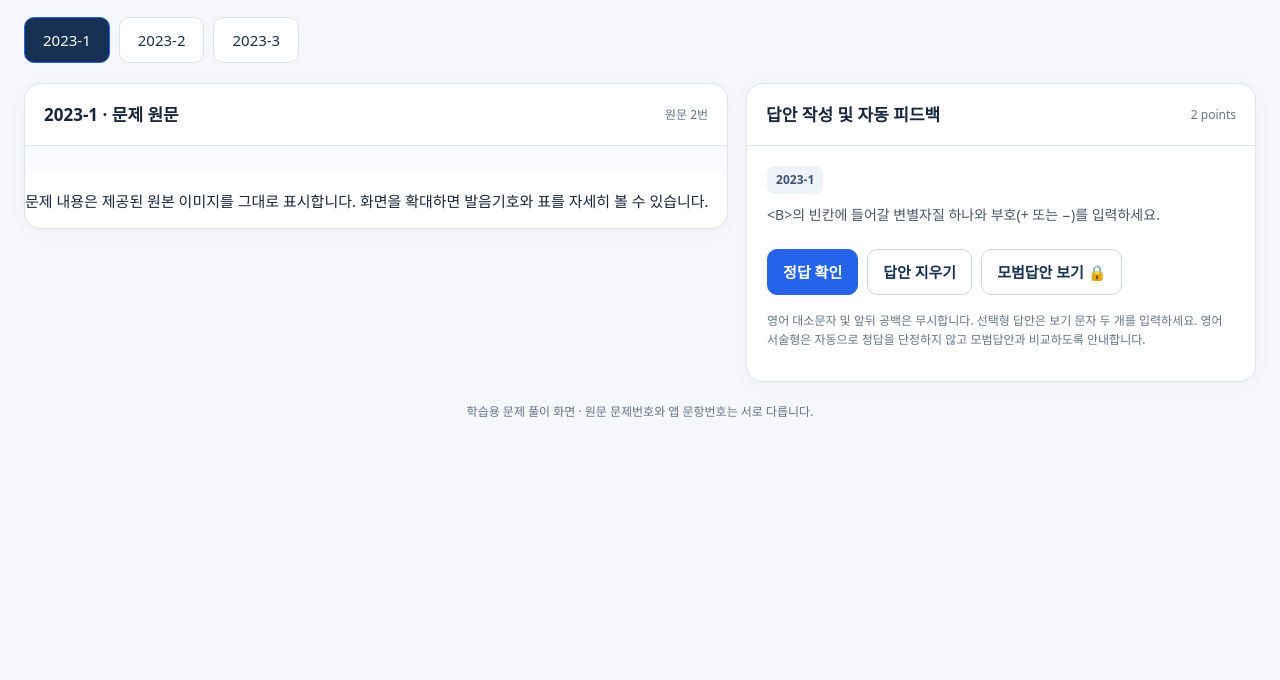
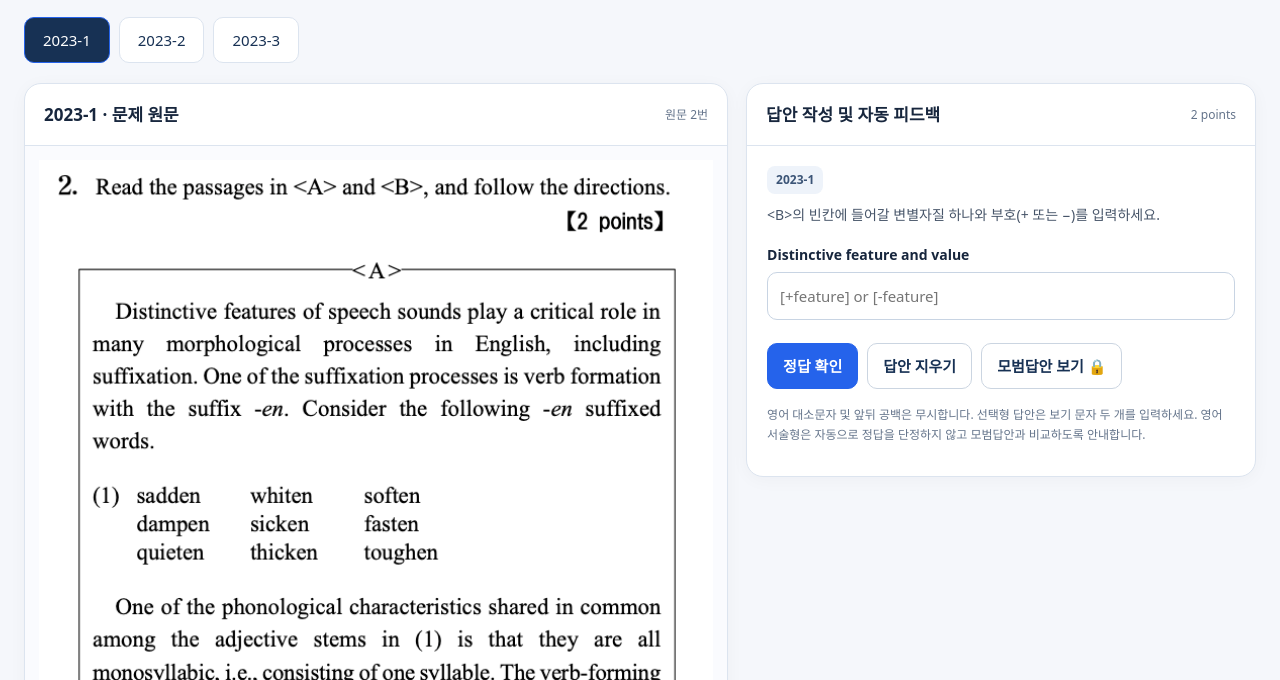
Before and after one commit to MK316/TCE-app, a plain HTML site: page years/2023/index.html in a window 1280 px wide. Shown: the part 120-800 px from the top of the page. Drawn offline with Linux system fonts and the light colour scheme.

Commit message:
Fix HTML structure and update content for 2023

```diff
--- a/years/2023/index.html
+++ b/years/2023/index.html
@@ -31,7 +31,7 @@ h1{font-size:clamp(23px,2.6vw,31px);line-height:1.3;margin:0;font-weight:800;let
 <button class="tab" role="tab" id="tab-2" aria-controls="content" aria-selected="false" onclick="selectQuestion(2)">2023-3</button>
 </nav>
 <section class="layout" id="content" role="tabpanel" aria-labelledby="tab-0">
-<article class="panel"><div class="panel-head"><h2 id="passage-title">2023-1 · 문제 원문</h2><span class="small" id="original-number"></span></div><div class="image-shell" id="-shell"></div><p class="-note">문제 내용은 제공된 원본 이미지를 그대로 표시합니다. 화면을 확대하면 발음기호와 표를 자세히 볼 수 있습니다.</p></article>
+<article class="panel"><div class="panel-head"><h2 id="passage-title">2023-1 · 문제 원문</h2><span class="small" id="original-number"></span></div><div class="image-shell" id="image-shell"></div><p class="image-note">문제 내용은 제공된 원본 이미지를 그대로 표시합니다. 화면을 확대하면 발음기호와 표를 자세히 볼 수 있습니다.</p></article>
 <aside class="panel"><div class="panel-head"><h2>답안 작성 및 자동 피드백</h2><span class="small" id="score-label"></span></div><div class="answer-body"><div class="question-meta" id="meta"></div><p class="intro" id="intro"></p><form id="answer-form" novalidate><div id="fields"></div><div class="actions"><button type="submit" class="btn primary">정답 확인</button><button type="button" class="btn" onclick="resetCurrent()">답안 지우기</button><button type="button" class="btn" onclick="showModel()">모범답안 보기 🔒</button></div></form><div id="password-panel" hidden style="margin-top:14px;padding:14px;border:1px solid #cbd5e1;border-radius:10px"><label for="model-password" style="display:block;margin-bottom:8px;font-weight:700">모범답안 비밀번호</label><input id="model-password" type="password" inputmode="numeric" autocomplete="off" placeholder="Password" style="padding:10px;border:1px solid #cbd5e1;border-radius:8px;max-width:220px;width:100%"><button type="button" class="btn primary" style="margin-left:8px" onclick="unlockModel()">확인</button><button type="button" class="btn" onclick="closePassword()">취소</button><p id="password-error" role="alert" style="color:#b91c1c;font-size:13px"></p></div><div id="feedback" class="feedback" aria-live="polite"></div><p class="muted-note">영어 대소문자 및 앞뒤 공백은 무시합니다. 선택형 답안은 보기 문자 두 개를 입력하세요. 영어 서술형은 자동으로 정답을 단정하지 않고 모범답안과 비교하도록 안내합니다.</p></div></aside>
 </section><footer class="footer">학습용 문제 풀이 화면 · 원문 문제번호와 앱 문항번호는 서로 다릅니다.</footer></main>
 <script>
```
